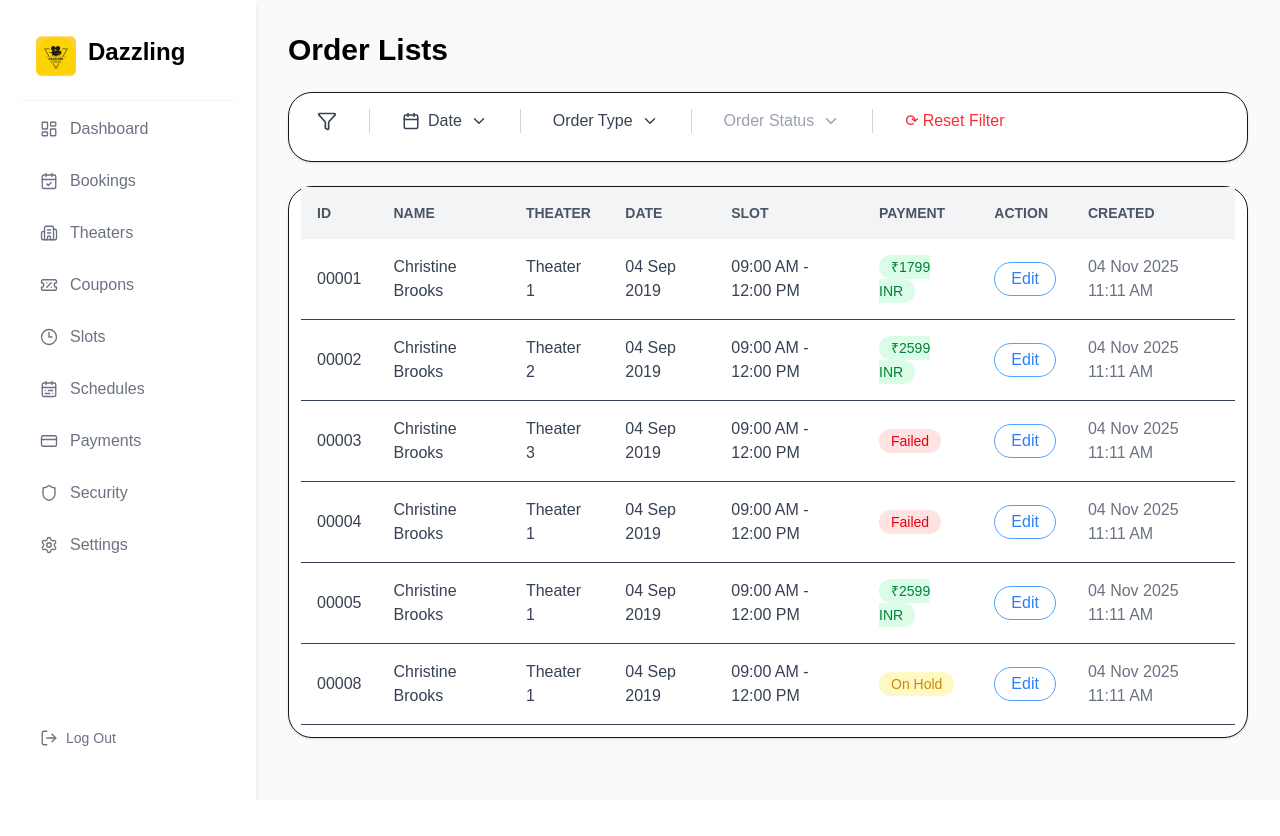
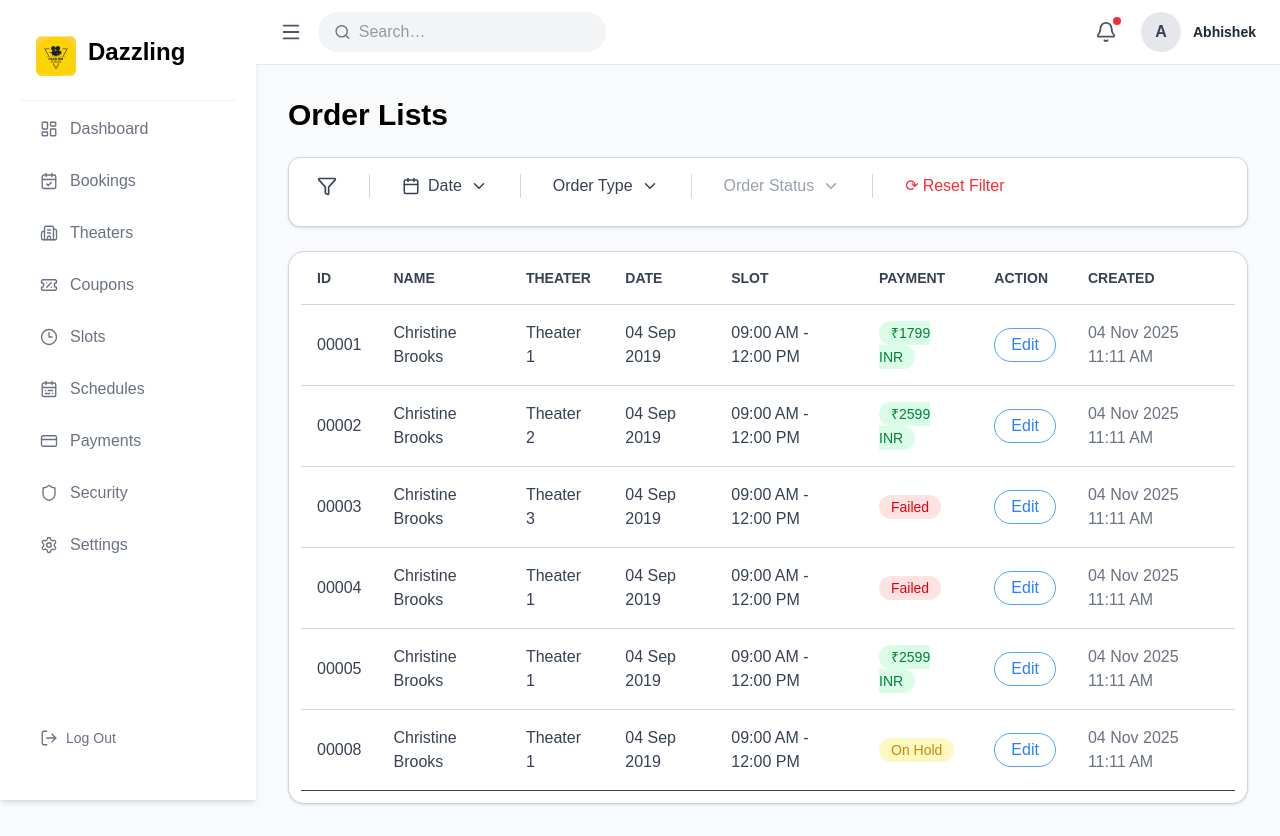
Before and after one commit to itsabhisingh01/Dazzling-Screens, a Next.js app: page /bookings in a window 1280 px wide. Before the commit the page ends 800 px from the top, so only its background shows below. Built offline with nearby package versions, Linux system fonts and the light colour scheme.

Commit message:
Created dashboard's header and created finall design of the bookings page

```diff
--- a/src/app/bookings/page.tsx
+++ b/src/app/bookings/page.tsx
@@ -1,10 +1,10 @@
 "use client";
 
 import { Calendar, Filter, ChevronDown } from "lucide-react";
-import { Button } from "@/components/ui/button";
+
 import { Card, CardContent } from "@/components/ui/card";
-import { aside } from "framer-motion/client";
 import Sidebar from "@/components/ui/sidebar";
+import Header from "@/components/ui/dashboardHeader";
 
 const bookings = [
   {
@@ -72,16 +72,20 @@ const bookings = [
 export default function BookingsPage() {
   return (
     <div className=" flex bg-gray-50 min-h-screen">
-      <aside className="w-64 bg-white shadow-md p-5 flex flex-col justify-between">
+      <aside className="w-64 bg-white shadow-md p-5 flex flex-col justify-between sticky top-0 h-screen">
         <Sidebar />
       </aside>
-      <main className=" flex-1 p-8">
+      <main className=" flex-1">
+        <Header />
+        <div className=" p-8">
           {/* Title */}
-        <h1 className="text-3xl text-black font-semibold mb-6">Order Lists</h1>
+          <h1 className="text-3xl text-black font-semibold mb-6">
+            Order Lists
+          </h1>
 
           {/* Filters Bar */}
-        <Card className="mb-6 w-full">
-          <CardContent className="p-4 flex flex-row items-center gap-8">
+          <Card className="mb-6 rounded-xl w-full border text-gray-300">
+            <CardContent className="p-4 flex flex-row text-gray-700 items-center gap-8">
               {/* Filter Icon */}
               <div className="flex items-center gap-2">
                 <Filter size={20} />
@@ -126,10 +130,10 @@ export default function BookingsPage() {
           </Card>
 
           {/* Bookings Table */}
-        <Card>
-          <CardContent className="p-0">
-            <table className="w-full text-left">
-              <thead className="bg-gray-100 text-gray-600 uppercase text-sm">
+          <Card className=" rounded-2xl border border-gray-300">
+            <CardContent className=" p-0 rounded-2xl">
+              <table className="w-full text-left border-collapse">
+                <thead className=" text-gray-700 uppercase text-sm border-gray-300 border-b">
                   <tr>
                     <th className="p-4">ID</th>
                     <th className="p-4">Name</th>
@@ -142,11 +146,11 @@ export default function BookingsPage() {
                   </tr>
                 </thead>
 
-              <tbody>
+                <tbody className="divide-y w-full divide-gray-300">
                   {bookings.map((order, index) => (
                     <tr
                       key={index}
-                    className="border-b hover:bg-gray-50 transition"
+                      className=" border-b w-full hover:bg-gray-50 transition"
                     >
                       <td className="p-4">{order.id}</td>
                       <td className="p-4">{order.name}</td>
@@ -183,6 +187,7 @@ export default function BookingsPage() {
               </table>
             </CardContent>
           </Card>
+        </div>
       </main>
     </div>
   );
--- a/src/app/dashboard/page.tsx
+++ b/src/app/dashboard/page.tsx
@@ -39,9 +39,9 @@ export default function Dashboard(): JSX.Element {
   return (
     <div className="min-h-screen bg-gray-50 flex">
       {/* Sidebar */}
-      <aside className="w-64 bg-white shadow-md p-5 flex flex-col justify-between">
-        <Sidebar />
-      </aside>
+      <aside className="w-64 bg-white shadow-md p-5 flex flex-col justify-between sticky top-0 h-screen">
+          <Sidebar />
+        </aside>
 
       {/* Main Content */}
       <main className="flex-1 p-8">
--- /dev/null
+++ b/src/components/ui/dashboardHeader.tsx
@@ -0,0 +1,73 @@
+"use client";
+
+import { FC } from "react";
+import { Menu, Search, Bell } from "lucide-react";
+
+const Header: FC = () => {
+  return (
+    <header className="w-full sticky top-0 z-30 bg-white border-b border-gray-200 px-6 py-3 flex items-center justify-between">
+
+      {/* LEFT SIDE: Hamburger + Search Bar */}
+      <div className="flex items-center gap-4">
+
+        {/* Hamburger */}
+        <button
+          type="button"
+          aria-label="Open menu"
+          className="text-gray-600 hover:text-black transition"
+        >
+          <Menu size={22} />
+        </button>
+
+        {/* Search Bar */}
+        <div className="flex items-center bg-gray-100 rounded-full px-4 py-2 w-72">
+          <Search size={18} className="text-gray-500" />
+          <input
+            type="text"
+            placeholder="Search…"
+            aria-label="Search"
+            className="bg-transparent outline-none px-2 text-gray-700 w-full"
+          />
+        </div>
+
+      </div>
+
+      {/* RIGHT SIDE: Notification + User Avatar + Username */}
+      <div className="flex items-center gap-6">
+
+        {/* Notification Icon */}
+        <button
+          type="button"
+          aria-label="Notifications"
+          className="text-gray-600 hover:text-black transition relative"
+        >
+          <Bell size={22} />
+
+          {/* Optional notification dot */}
+          <span className="absolute -top-1 -right-1 w-2 h-2 bg-red-500 rounded-full"></span>
+        </button>
+
+        {/* User Section */}
+        <div className="flex items-center gap-3 cursor-pointer">
+
+          {/* Avatar */}
+          <div
+            className="w-10 h-10 rounded-full bg-gray-200 flex items-center justify-center"
+            aria-label="Profile"
+          >
+            <span className="text-gray-700 font-semibold">A</span>
+          </div>
+
+          {/* User Name */}
+          <span className="text-gray-800 font-semibold text-sm">
+            Abhishek
+          </span>
+        </div>
+
+      </div>
+
+    </header>
+  );
+};
+
+export default Header;
```
Lines whose indentation alone changed are shown as unchanged.
